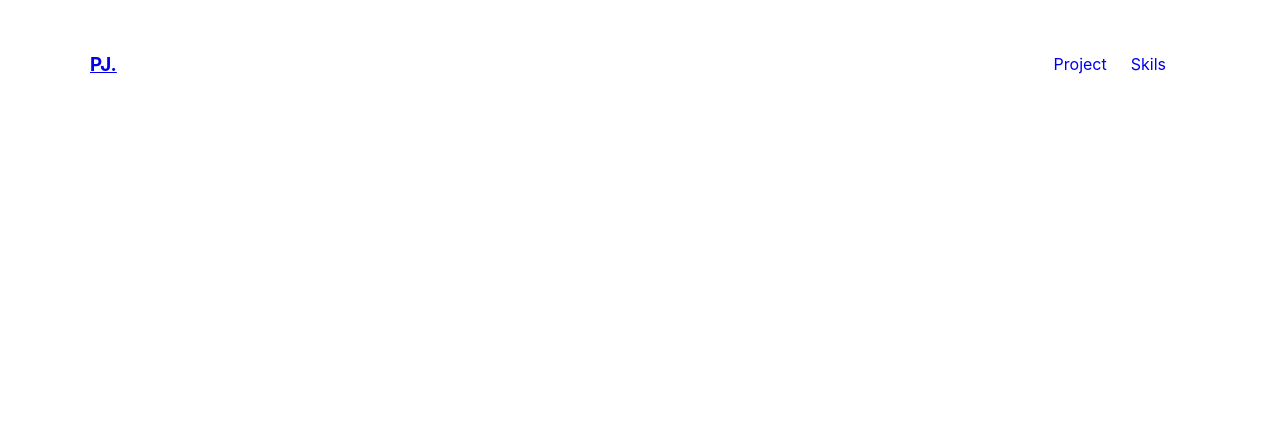
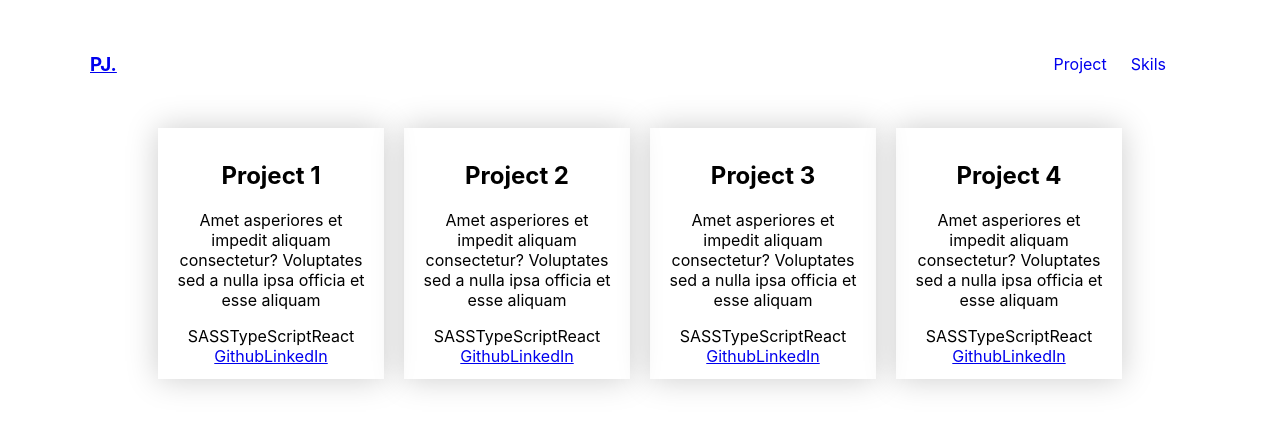
Before and after one commit to Raj-Rabari/myportfolio, a React (Create React App) app: page /project in a window 1280 px wide. Before the commit this address had no page. Shown: the top 428 px of the page. Built offline with nearby package versions, Linux system fonts and the light colour scheme; the HTML template or start-up script is replaced by a standard one.

Commit message:
add: added changes for the project section

```diff
--- a/src/App.js
+++ b/src/App.js
@@ -2,6 +2,7 @@ import './App.css';
 import { Header } from './shared/components/header/Header';
 import { BrowserRouter, Routes, Route } from 'react-router-dom'
 import { Homepage } from './pages/homepage/Homepage';
+import ProjectContainer from './pages/homepage/project/ProjectContainer';
 
 function App() {
   return (
@@ -10,6 +11,7 @@ function App() {
         <Header />
         <Routes>
           <Route path="/" element={<Homepage />} />
+          <Route path="/project" element={<ProjectContainer />} />
         </Routes>
       </BrowserRouter>
     </div>
--- /dev/null
+++ b/src/pages/homepage/project/Project.jsx
@@ -0,0 +1,30 @@
+import React from 'react'
+const skillsRequired =  ['SASS','TypeScript','React'];
+const Project = ({projectItem}) => {
+    const {name, description, skills, github, linkedIn} = projectItem;
+    console.log(projectItem.skills);
+
+    return (
+        <div className="card">
+            <h2>{name}</h2>
+            <p>{description}</p>
+            <div>
+            <span className="skills">
+                {skillsRequired.map(skill=>(
+                  skill
+                ))}
+            </span>
+            </div>
+            <span>
+                <a href={github}>Github</a>
+            </span>
+
+
+            <span>
+                <a href={linkedIn}>LinkedIn</a>
+            </span>
+        </div>
+    )
+}
+
+export default Project
--- /dev/null
+++ b/src/pages/homepage/project/ProjectContainer.jsx
@@ -0,0 +1,47 @@
+import React from 'react';
+import Project from './Project';
+import './style.css'
+
+const projectData = [{
+    name:"Project 1",
+    description:"Amet asperiores et impedit aliquam consectetur? Voluptates sed a nulla ipsa officia et esse aliquam",
+    skills:['SASS','TypeScript','React'],
+    github:"https://github.com/",
+    linkedIn:"https://www.linkedin.com/"
+},
+{
+    name:"Project 2",
+    description:"Amet asperiores et impedit aliquam consectetur? Voluptates sed a nulla ipsa officia et esse aliquam",
+    skills:['SASS','TypeScript','React'],
+    github:"https://github.com/",
+    linkedIn:"https://www.linkedin.com/"
+},
+{
+    name:"Project 3",
+    description:"Amet asperiores et impedit aliquam consectetur? Voluptates sed a nulla ipsa officia et esse aliquam",
+    skills: ['SASS','TypeScript','React'],
+    github:"https://github.com/",
+    linkedIn:"https://www.linkedin.com/"
+},
+{
+    name:"Project 4",
+    description:"Amet asperiores et impedit aliquam consectetur? Voluptates sed a nulla ipsa officia et esse aliquam",
+    skills:['SASS','TypeScript','React'],
+    github:"https://github.com/",
+    linkedIn:"https://www.linkedin.com/"
+}
+];
+
+const ProjectContainer = () => {
+    return (
+        <div className="projectContainer">
+            {
+                projectData.map(projectItem=>{
+                    return <Project projectItem={projectItem}/>
+                })
+            }
+        </div>
+    )
+}
+
+export default ProjectContainer
--- /dev/null
+++ b/src/pages/homepage/project/style.css
@@ -0,0 +1,15 @@
+.projectContainer{
+    display: flex;
+    align-items: center;
+    justify-content: center;
+    flex-wrap: wrap;
+    max-width: 1100px;
+    gap: 10px 20px;
+    margin: 0 auto;
+}
+
+.card {
+    padding: 13px;
+    width: 200px;
+    box-shadow: 0 0 30px #ccc;
+}
```
